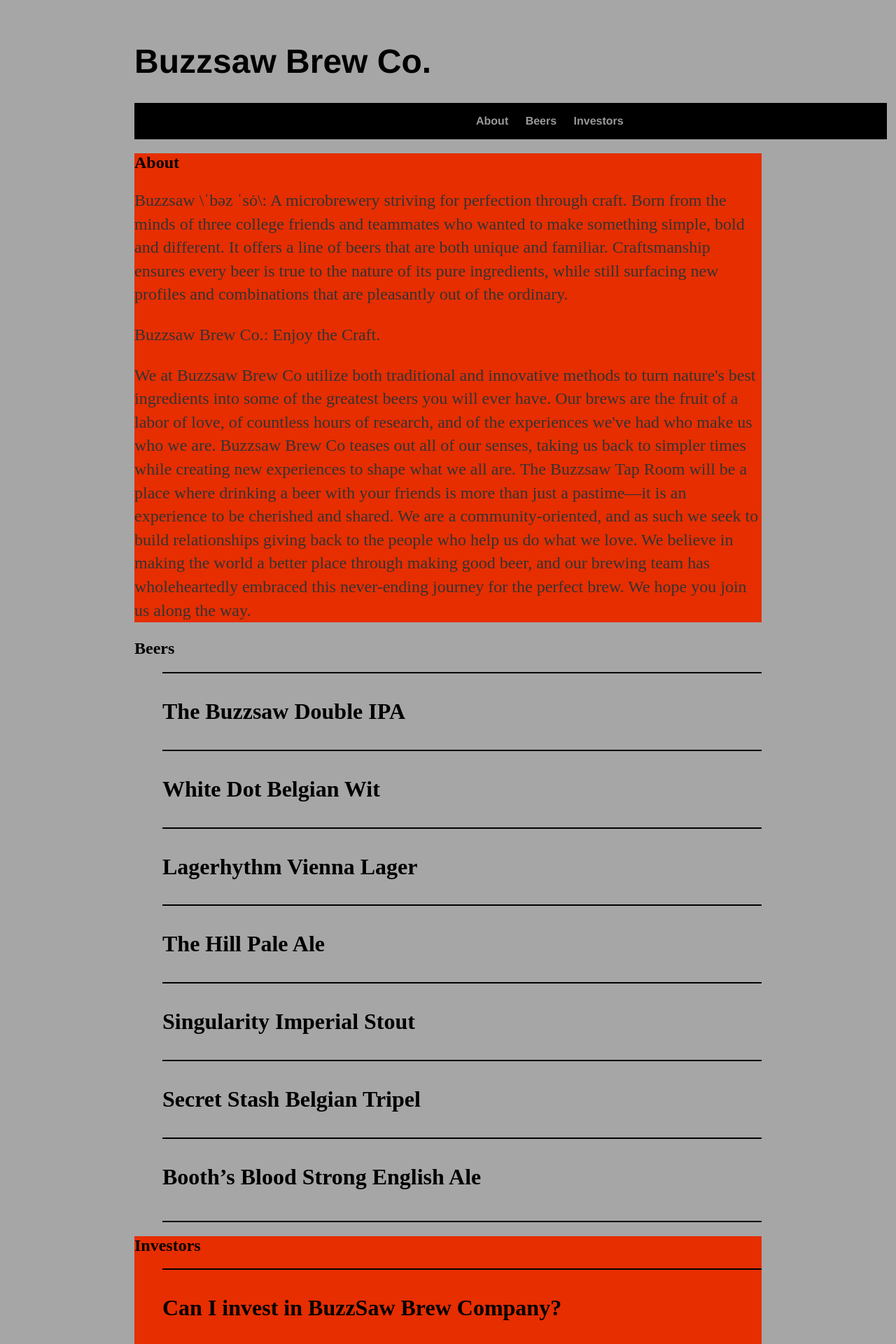
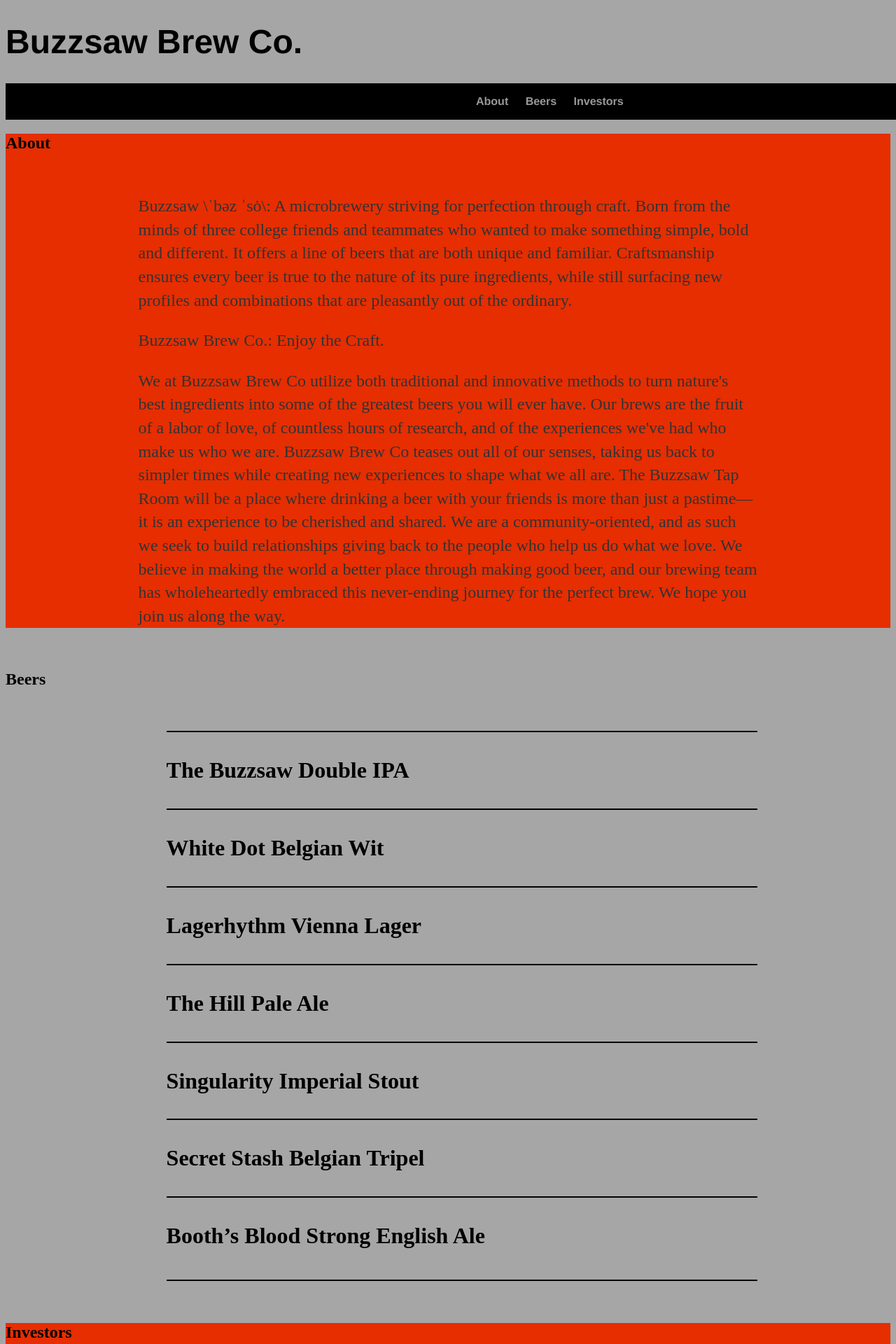
Before and after one commit to arquinn/arquinn.github.io, a Jekyll site: the page built from test.html, in a window 1280 px wide. Shown: the top 1920 px of the page at 70% size. Built offline with Jekyll 4.4.1, drawn with Linux system fonts in a browser that asks for light colours; nearby versions of some CDN libraries.

Commit message:
Update test.css

```diff
--- a/css/test.css
+++ b/css/test.css
@@ -1,6 +1,4 @@
 body {
-    margin: 60px auto;
-    width: 70%;
     background-color: #a6a6a6;
 }
 .odd{
@@ -56,6 +54,11 @@ hr {
     line-height: 1.4em;
 }
 
+.blurb {
+    margin: 60px auto;
+    width: 70%;
+}
+
 a {
     text-decoration: none;
     color: #999;
```
